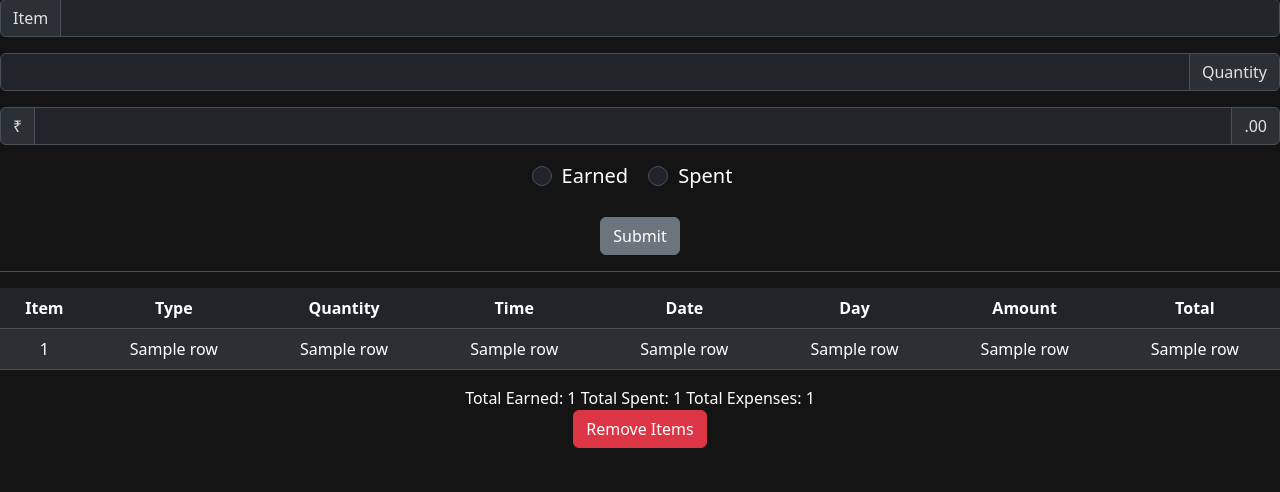
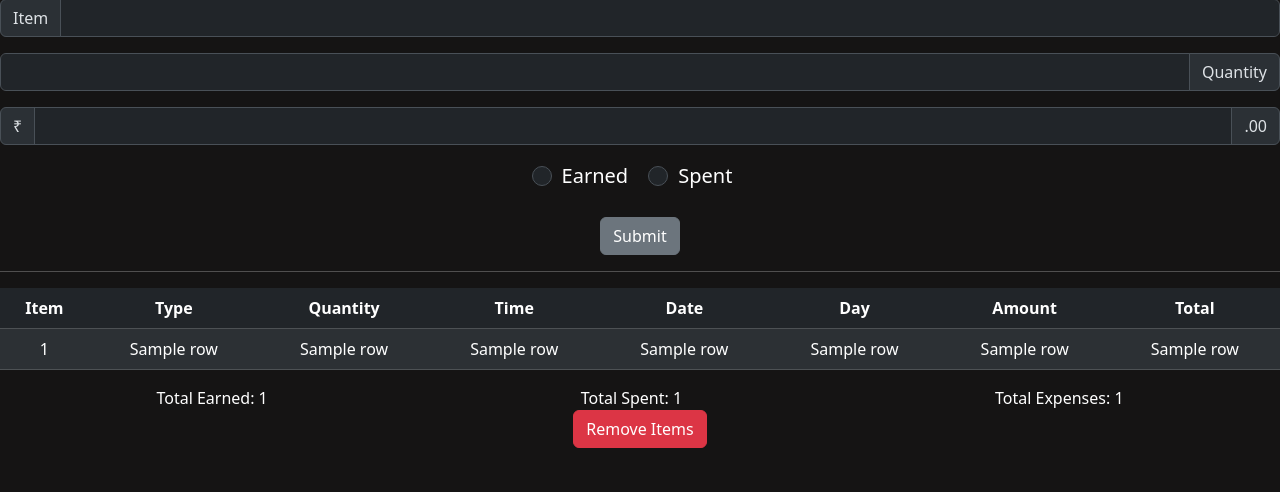
Before and after one commit to Shevilll/Expenses-Tracker, a Flask app: template templates/index.html in a window 1280 px wide. Shown: the part 90-582 px from the top of the page. Run offline with Flask 3, Linux system fonts and the light colour scheme; the template is opened without the code that fills it: most values are stand-ins (such as "Sample title", 1, 10 or a date in 2020).

Commit message:
Minor adjustments

```diff
--- a/static/style.css
+++ b/static/style.css
@@ -16,11 +16,13 @@ input[type="number"]::-webkit-outer-spin-button {
 #buttonforremovediv,
 #buttoncheckeditems {
     display: none;
-    text-align: center;
     margin: 0 auto;
 }
 #buttonfordiv {
     display: block;
-    text-align: center;
     margin: 0 auto;
 }
+#span {
+    display: flex;
+    justify-content: space-around;
+}
```
